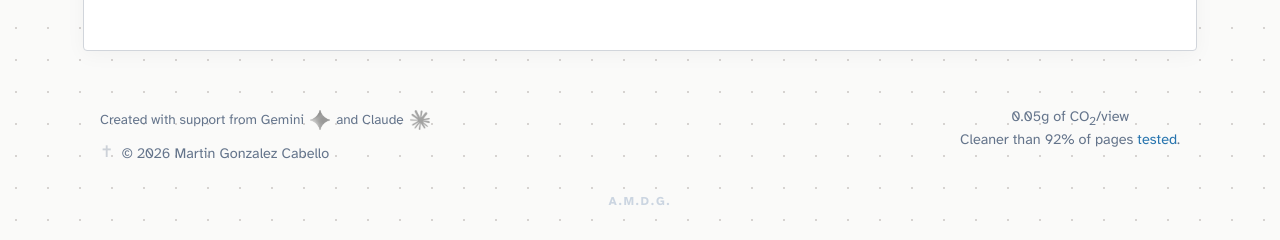
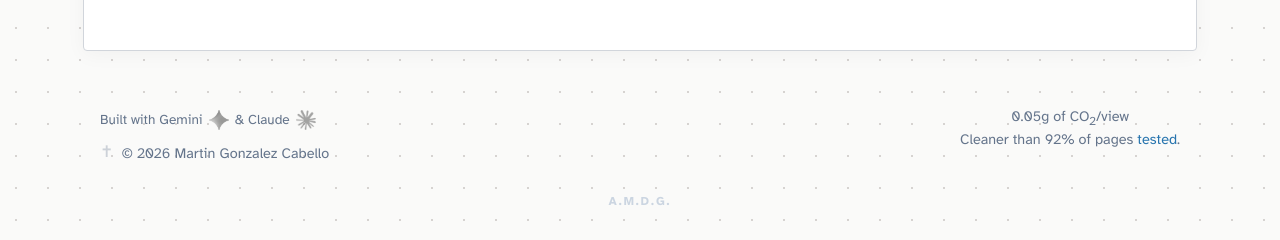
Before and after one commit to martins73/research-site, a Jekyll site: the page built from human-supply-chain.md, in a window 1280 px wide and 1255 px high. Shown: the part 1012-1252 px from the top of the window. Built offline with Jekyll 4.4.1, drawn with Linux system fonts in a browser that asks for light colours.

Commit message:
Update footer text to reflect new branding

```diff
--- a/_includes/footer.html
+++ b/_includes/footer.html
@@ -4,11 +4,11 @@
 
     <div class="footer-col-left">
       <div class="credits">
-        <span>Created with support from Gemini</span>
+        <span>Built with Gemini</span>
         <a href="https://gemini.google.com" target="_blank" rel="noopener" title="Gemini" class="gemini-link">
           <img src="/assets/logos/gemini.png" alt="Gemini" width="20" height="20" class="gemini-icon">
         </a>
-        <span> and Claude</span>
+        <span> & Claude</span>
         <a href="https://claude.ai" target="_blank" rel="noopener" title="Claude" class="claude-link">
           <img src="/assets/logos/claude.png" alt="Claude" width="20" height="20" class="claude-icon">
         </a>
```
